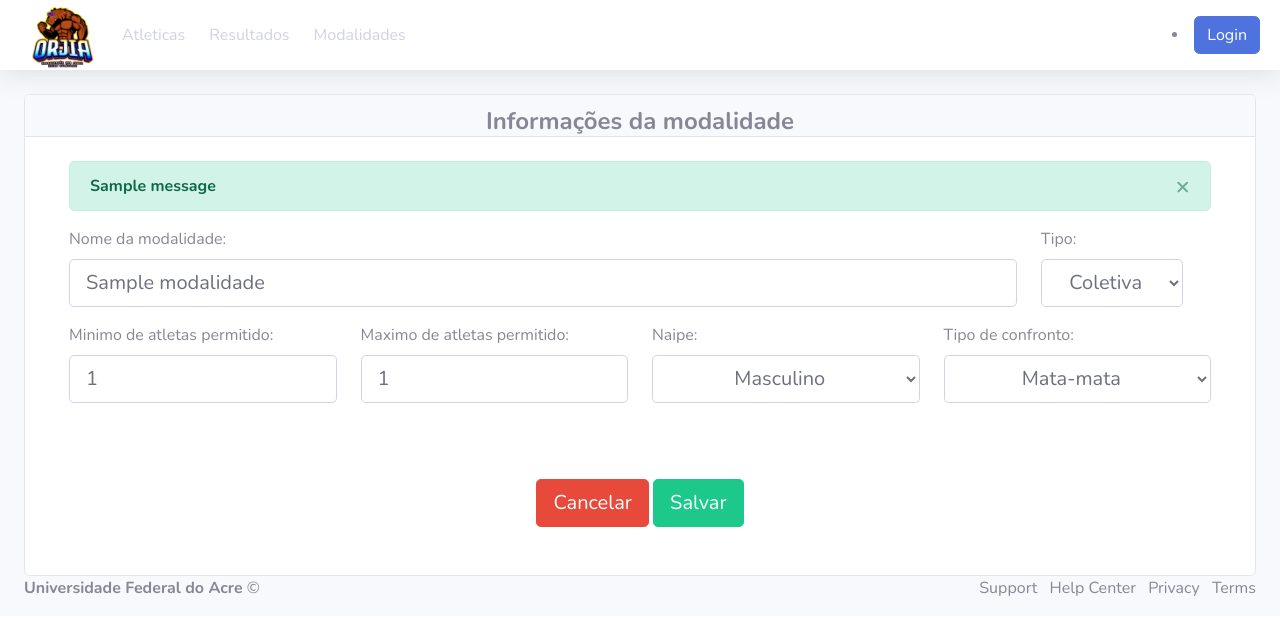
After one commit to 4Zero02/liga-das-atleticas, a Django app: page /modalidade/edit/1 in a window 1280 px wide. The commit adds this page. Shown: the top 635 px of the page. Run offline with Django 4.2, Linux system fonts and the light colour scheme; tables that the repository leaves empty hold one stand-in row (values such as "Sample post"); one stand-in notice (Sample message) is shown; some libraries are stand-ins or nearby versions.

Commit message:
modalidade:Edit&Delete|atletica:list|FixTemplate

```diff
--- a/orjia/atletica/urls.py
+++ b/orjia/atletica/urls.py
@@ -1,12 +1,11 @@
 from django.urls import path
 from . import views as v
-
 
 app_name = 'atletica'
 
 urlpatterns = [
-    # path('atleta/', v., name='produto_list'),
+    path('', v.atletica_list, name='atletica_list'),
+    path('atleta/add/', v.atleta_add, name='atleta_add'),
     path('add/', v.AtleticaCreate.as_view(), name='atletica_add'),
     path('<int:pk>', v.AtleticaDetail.as_view(), name='atletica_detail'),
-    path('atleta/add/', v.atleta_add, name='atleta_add'),
 ]
--- a/orjia/atletica/views.py
+++ b/orjia/atletica/views.py
@@ -26,6 +26,12 @@ class AtleticaCreate(LoginRequiredMixin, SuccessMessageMixin, CreateView):
     success_url = reverse_lazy('base:index')
 
 
+def atletica_list(request):
+    atletica = Atletica.objects.all()
+    template = 'atletica/atletica_list.html'
+    return render(request, template, {'atleticas': atletica})
+
+
 class AtleticaDetail(LoginRequiredMixin, SuccessMessageMixin, DetailView):
     model = Atletica
     template_name: str = 'atletica/atletica_detail.html'
--- a/orjia/modalidade/models.py
+++ b/orjia/modalidade/models.py
@@ -1,5 +1,5 @@
 from django.db import models
-
+from django.urls import reverse_lazy
 
 TIPO_EQUIPE = (
     ('C', 'Coletiva'),
@@ -27,3 +27,14 @@ class Modalidade(models.Model):
     min_atletas = models.PositiveIntegerField()
     naipe = models.CharField(max_length=1, choices=NAIPES)
     tipo_confronto = models.CharField(max_length=1, choices=TIPO_CONFRONTO)
+
+    class Meta:
+        verbose_name = 'Modalidade'
+        verbose_name_plural = 'Modalidades'
+        ordering = ['nome']
+
+    def get_absolute_url(self):
+        return reverse_lazy('modalidade:modalidade_list')
+
+    def __str__(self):
+        return self.nome
--- a/orjia/modalidade/urls.py
+++ b/orjia/modalidade/urls.py
@@ -7,4 +7,6 @@ app_name = 'modalidade'
 urlpatterns = [
     path('', v.modalidade_list, name='modalidade_list'),
     path('add/', v.modalidade_add, name='modalidade_add'),
+    path('edit/<int:pk>', v.ModalidadeUpdate.as_view(), name='modalidade_edit'),
+    path('delete/<int:pk>', v.ModalidadeUpdate.as_view(), name='modalidade_delete'),
 ]
--- a/orjia/modalidade/views.py
+++ b/orjia/modalidade/views.py
@@ -1,6 +1,7 @@
 from django.shortcuts import render, redirect
 from .forms import ModalidadeForm
 from .models import Modalidade
+from django.views.generic import UpdateView, DeleteView, DetailView
 
 
 def modalidade_add(request):
@@ -15,4 +16,17 @@ def modalidade_list(request):
     modalidade = Modalidade.objects.all()
     template = 'modalidade/modalidade_list.html'
     return render(request, template, {'modalidades': modalidade})
-    # pass
+
+
+class ModalidadeUpdate(UpdateView):
+    model = Modalidade
+    template_name = 'modalidade/modalidade_edit.html'
+    form_class = ModalidadeForm
+
+
+def modalidade_delete(request, pk):
+    modalidade = Modalidade.objects.get(pk=pk)
+    form = ModalidadeForm
+    if request.method == 'POST':
+        modalidade.delete()
+        return redirect('modalidade:modalidade_list')
--- a/orjia/templates/base/base.html
+++ b/orjia/templates/base/base.html
@@ -38,7 +38,11 @@
         <!-- Main Content -->
         <div id="content">
             <!-- Topbar -->
+            {% if user.is_authenticated or user.is_staff %}
             {% include 'components/topbar.html' %}
+            {% else %}
+            {% include 'components/topbarCOMUNIDADE.html' %}
+            {% endif %}
             <!-- End of Topbar -->
 
             <!-- Begin Page Content -->
--- a/orjia/templates/base/content.html
+++ b/orjia/templates/base/content.html
@@ -3,7 +3,8 @@
 %}{% block content %}
 <!-- Page Heading -->
 <div class="d-sm-flex align-items-center justify-content-between mb-4">
-    <h1 class="h3 mb-0 text-gray-800">Dashboard | A ideia é colocar aqui o ranking atual do ORJIA e talvez os resultados mais recentes</h1>
+    <h1 class="h3 mb-0 text-gray-800">Dashboard</h1>
+<!--A ideia é colocar aqui o ranking atual do ORJIA e talvez os resultados mais recentes-->
     <a href="#" class="d-none d-sm-inline-block btn btn-sm btn-primary shadow-sm"><i
             class="fas fa-download fa-sm text-white-50"></i> Generate Report</a>
 </div>
--- a/orjia/templates/components/sidebarSTAFF.html
+++ b/orjia/templates/components/sidebarSTAFF.html
@@ -19,9 +19,9 @@
         </a>
         <a class="nav-link" href="#">
             <i class="fa fa-users"></i>
-            <span>Competições</span>
+            <span>Campanhas</span>
         </a>
-        <a class="nav-link" href="{% url 'atletica:atletica_add' %}">
+        <a class="nav-link" href="{% url 'atletica:atletica_list' %}">
             <i class="fa fa-users"></i>
             <span>Atléticas</span>
         </a>
--- /dev/null
+++ b/orjia/templates/components/topbarCOMUNIDADE.html
@@ -0,0 +1,28 @@
+{% load static %}
+<nav class="navbar navbar-expand navbar-light bg-white topbar mb-4 static-top shadow">
+    <!-- Sidebar Toggle (Topbar) -->
+    <button id="sidebarToggleTop" class="btn btn-link d-md-none rounded-circle mr-3">
+        <i class="fa fa-bars"></i>
+    </button>
+    <!-- Topbar Navbar -->
+    <div class="collapse navbar-collapse" id="navbarSupportedContent">
+        <ul class="navbar-nav mr-auto">
+            <li class="nav-item active">
+                <a class="nav-link" href="#"><img src="{% static 'img/orjia.png' %}"
+                                                  style="max-height:100%; max-width:100%;"></a>
+            </li>
+            <li class="nav-item">
+                <a class="nav-link" href="#">Atleticas</a>
+            </li>
+            <li class="nav-item">
+                <a class="nav-link" href="#">Resultados</a>
+            </li>
+            <li class="nav-item">
+                <a class="nav-link" href="#">Modalidades</a>
+            </li>
+        </ul>
+    </div>
+    <li class="nav-item mx-0 mx-lg-1">
+        <a class="btn btn-primary" href="{% url 'base:login' %}">Login</a>
+    </li>
+</nav>
--- /dev/null
+++ b/orjia/templates/modalidade/modalidade_edit.html
@@ -0,0 +1,60 @@
+{% extends 'base/base.html' %}
+{% load crispy_forms_tags %}
+{% load static %}
+
+{% block title %}Cadastro de atlética{% endblock title %}
+
+{% block content %}
+<form method="post">
+    <div class="card">
+        <div class="card-header pb-0">
+            <div class="text-center">
+                <h4 class="mb-0 font-weight-bold">Informações da modalidade</h4>
+            </div>
+        </div>
+
+        <div class="card-body pt-0">
+            <div class="m-sm-4">
+                {% if messages %}
+                <div class="row align-items-center">
+                    <div class="col">
+                        {% include 'components/messages.html' %}
+                    </div>
+                </div>
+                {% endif %}
+
+                {% csrf_token %}
+                {% include 'components/form_messages.html' with form=form %}
+                <div class="row">
+                    <div class="col-10 mb-3">
+                        {% include 'components/field.html' with label='Nome da modalidade:' field=form.nome %}
+                    </div>
+                    <div class="col-auto">
+                        {% include 'components/field.html' with label='Tipo:' field=form.tipo %}
+                    </div>
+                </div>
+
+                <div class="row">
+                    <div class="col-12 col-md-3 mb-3">
+                        {% include 'components/field.html' with label='Minimo de atletas permitido:' field=form.min_atletas %}
+                    </div>
+                    <div class="col-12 col-md-3 mb-3">
+                        {% include 'components/field.html' with label='Maximo de atletas permitido:' field=form.max_atletas %}
+                    </div>
+                    <div class="col-12 col-md-3 mb-3">
+                        {% include 'components/field.html' with label='Naipe:' field=form.naipe %}
+                    </div>
+                    <div class="col-12 col-md-3 mb-3">
+                        {% include 'components/field.html' with label='Tipo de confronto:' field=form.tipo_confronto %}
+                    </div>
+                </div>
+
+            </div>
+        </div>
+        <div class="text-center mt-3 mb-5">
+            <button href="{% url 'modalidade:modalidade_list' %}" class="btn btn-lg btn-danger">Cancelar</button>
+            <button type="submit" class="btn btn-lg btn-success">Salvar</button>
+        </div>
+    </div>
+</form>
+{% endblock %}
```
Also changed, not shown: orjia/templates/atletica/atletica_list.html (+27 -3 lines), orjia/templates/components/topbar.html (+1 -6 lines), orjia/templates/modalidade/modalidade_list.html (+46 -1 lines).
